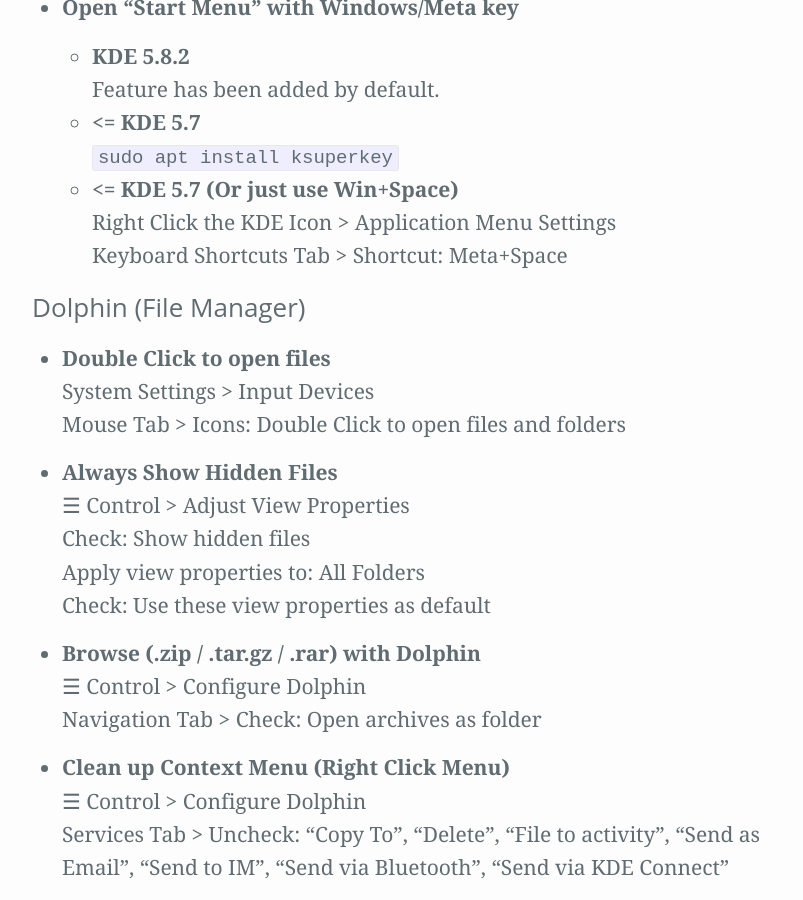
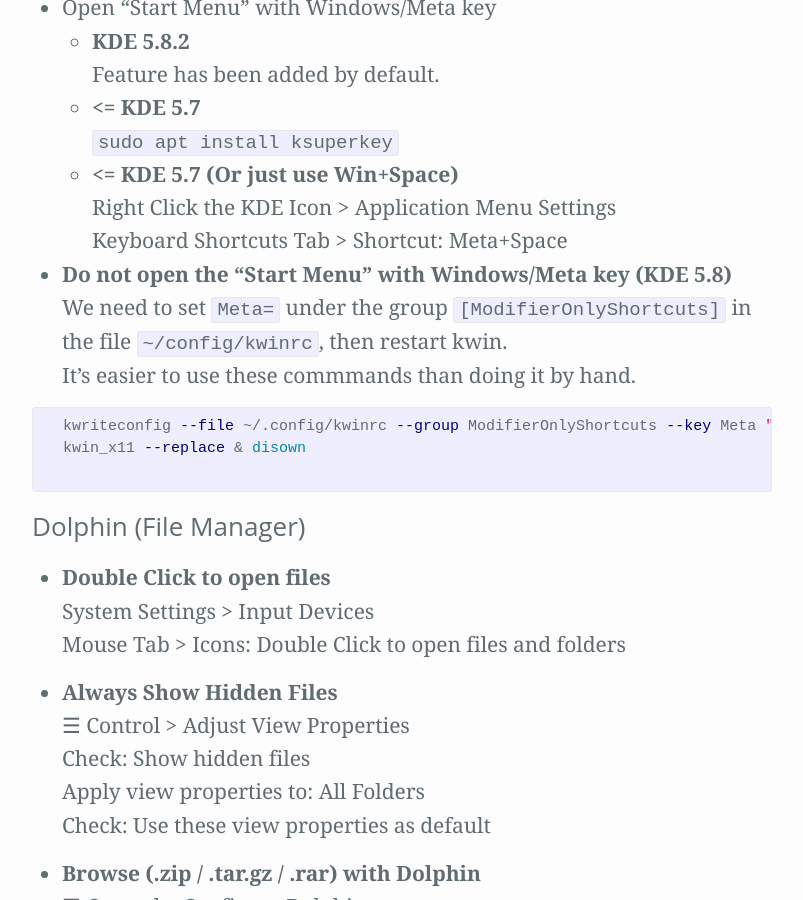
Before and after one commit to Zren/zren.github.io, a Jekyll site: the page built from kde.md, in a window 1280 px wide and 900 px high, scrolled down 5293 px. Shown: the whole window, without its empty margins (238-1041 px from the left). Built offline with Jekyll 4.4.1, drawn with Linux system fonts in a browser that asks for light colours.

Commit message:
Add config to not open the start menu with the Meta key.

```diff
--- a/kde.md
+++ b/kde.md
@@ -243,6 +243,15 @@
     Right Click the KDE Icon > Application Menu Settings
     Keyboard Shortcuts Tab > Shortcut: Meta+Space
 
+{% assign i = i | plus: 1 %}
+* {:#cfg-{{ i }}} Do not open the “Start Menu” with Windows/Meta key (KDE 5.8)
+  We need to set `Meta=` under the group `[ModifierOnlyShortcuts]` in the file `~/config/kwinrc`, then restart kwin.
+  It's easier to use these commmands than doing it by hand.
+  {% highlight bash %}
+  kwriteconfig --file ~/.config/kwinrc --group ModifierOnlyShortcuts --key Meta ""
+  kwin_x11 --replace & disown
+  {% endhighlight %}
+
 
 ### Dolphin (File Manager)
 
```
